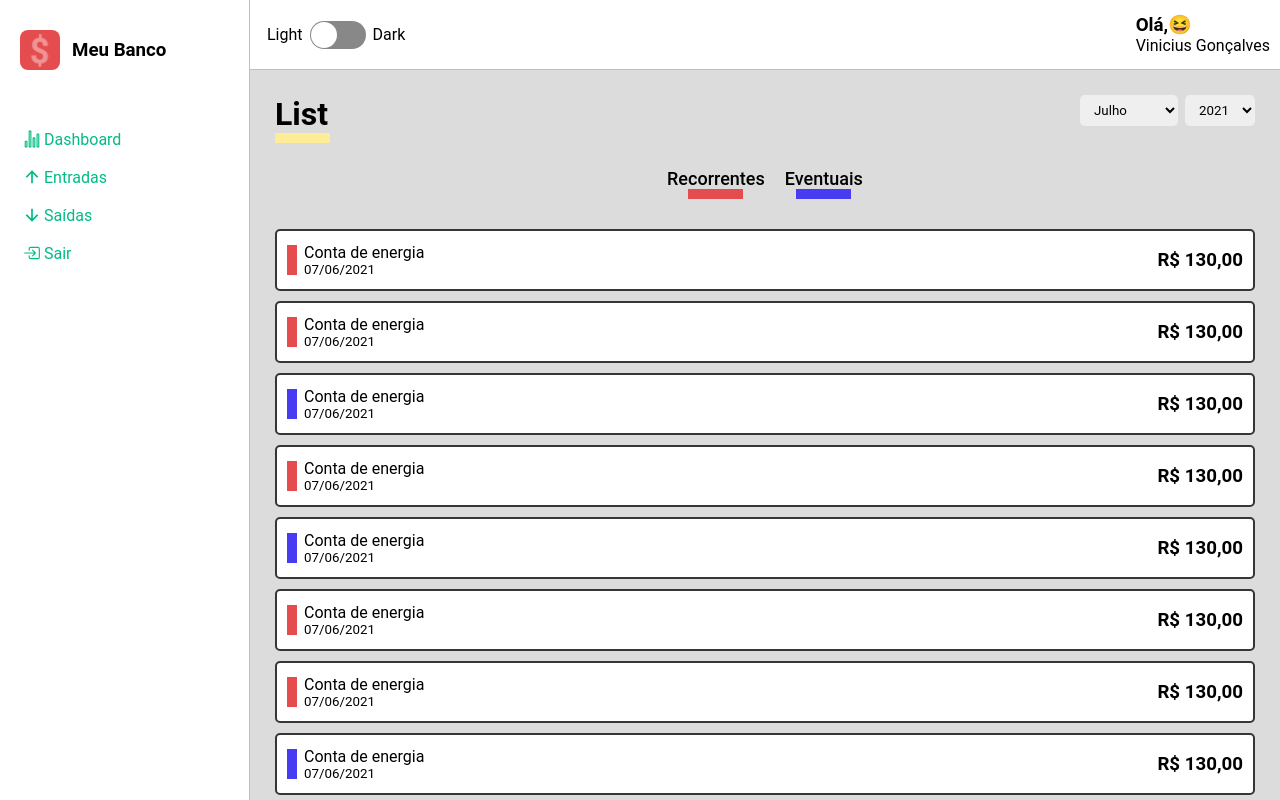
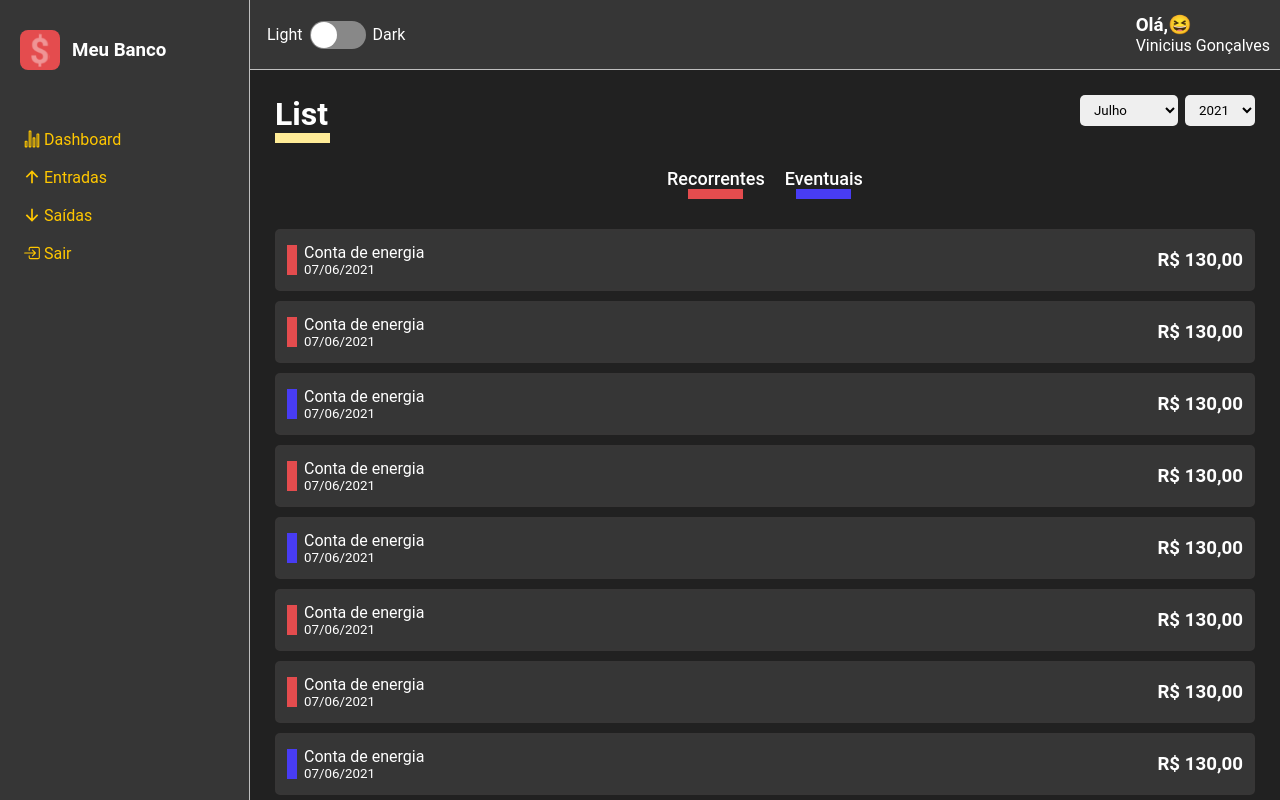
Before and after one commit to viniciuskf14/meu_banco, a React (Create React App) app: page /list/entry-balance in a window 1280 px wide. Built offline with nearby package versions, Linux system fonts and the light colour scheme.

Commit message:
implementação das rotas aside

```diff
--- a/src/App.tsx
+++ b/src/App.tsx
@@ -1,18 +1,16 @@
 import React from 'react';
 import { ThemeProvider } from 'styled-components'
 import GlobalStyles from './styles/GlobalStyle'
-import light from './styles/temas/light'
+import dark from './styles/temas/dark'
 import List from './pages/List';
 import Routes from './routes'
 import Layout from './components/Layout';
 
 const App: React.FC =() =>{
     return(
-        <ThemeProvider theme={light}>
+        <ThemeProvider theme={dark}>
          <GlobalStyles/>
-         <Layout>
-            <List/>
-         </Layout>
+         <Routes/>
         </ThemeProvider>
     );
 }
--- a/src/components/Aside/index.tsx
+++ b/src/components/Aside/index.tsx
@@ -29,7 +29,7 @@ const Aside: React.FC =() =>{
             Entradas
             </MenuItemLink>
 
-            <MenuItemLink href ="#" >
+            <MenuItemLink href ="/list/entry-balance" >
             <IoArrowDownSharp/>
             Saídas
             </MenuItemLink>
--- a/src/routes/app.routes.tsx
+++ b/src/routes/app.routes.tsx
@@ -8,8 +8,8 @@ import Layout from '../components/Layout'
 const AppRoutes: React.FC = () => (
  <Layout>
     <Switch>
-        <Route path="/Dashboard" exact component={Dashboard}/>
-        <Route path="/List" exact component={List}/>
+        <Route path="/dashboard" exact component={Dashboard}/>
+        <Route path="/list/:type" exact component={List}/>
     </Switch>
  </Layout>
 
```
